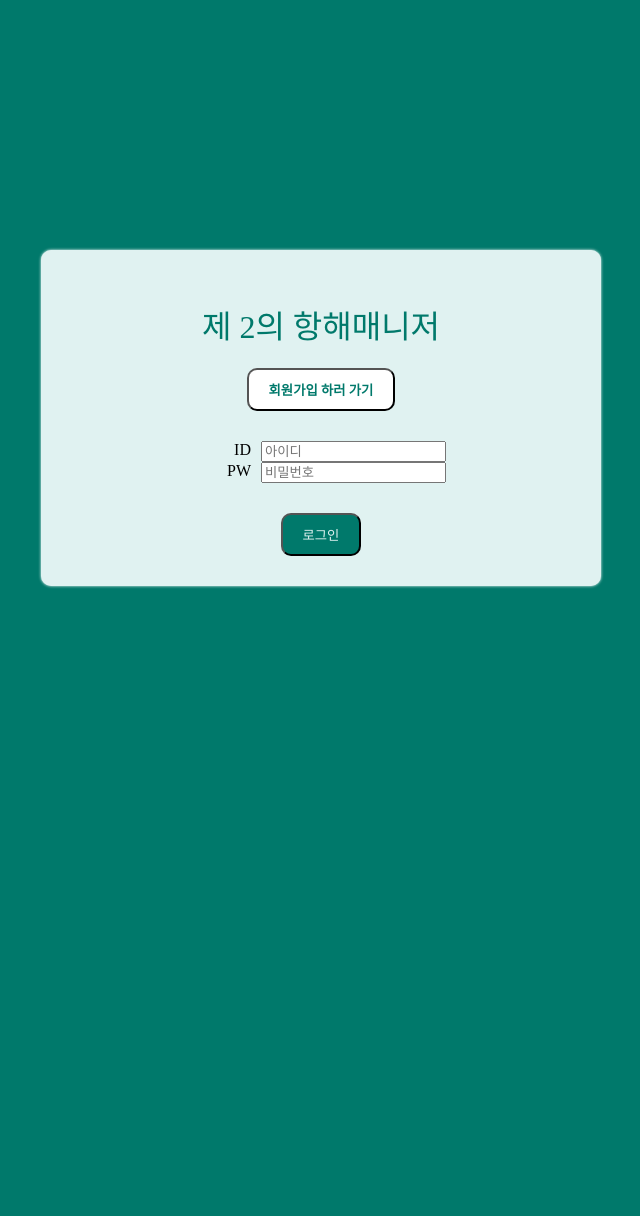
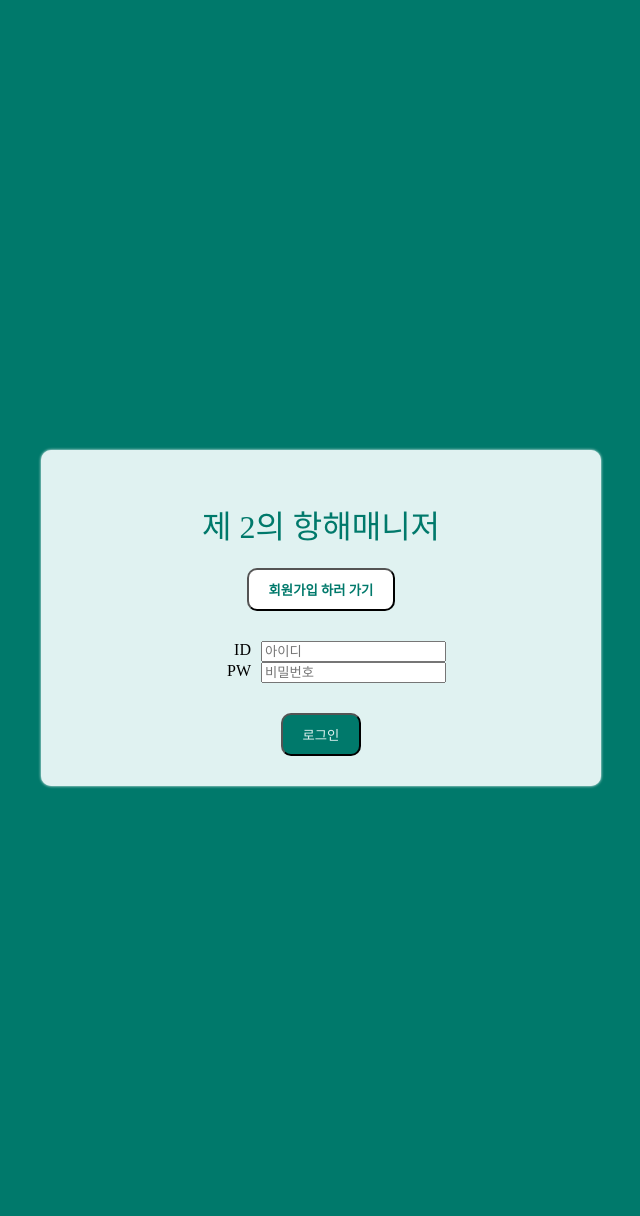
Before and after one commit to dkaodkaork/HanghaeManager, a Flask app: page /login/ in a window 1280 px wide. Shown: the whole page, without its empty margins (319-959 px from the left). Before the commit the page ends 588 px from the top, so only its background shows below. Run offline with Flask 2, Linux system fonts and the light colour scheme; some libraries are stand-ins or nearby versions; some web fonts are replaced.

Commit message:
Revert "design - 박스 높이 수정"
This reverts commit 34e757b9e5830ce32f5718d474b2ffc5e7ccdd23.

```diff
--- a/templates/login.html
+++ b/templates/login.html
@@ -93,7 +93,7 @@
             display: flex;
             justify-content: center;
             align-items: center;
-            min-height: 100vh;}
+            min-height: 150vh;}
 
         .label{
             display: inline-block;
```
